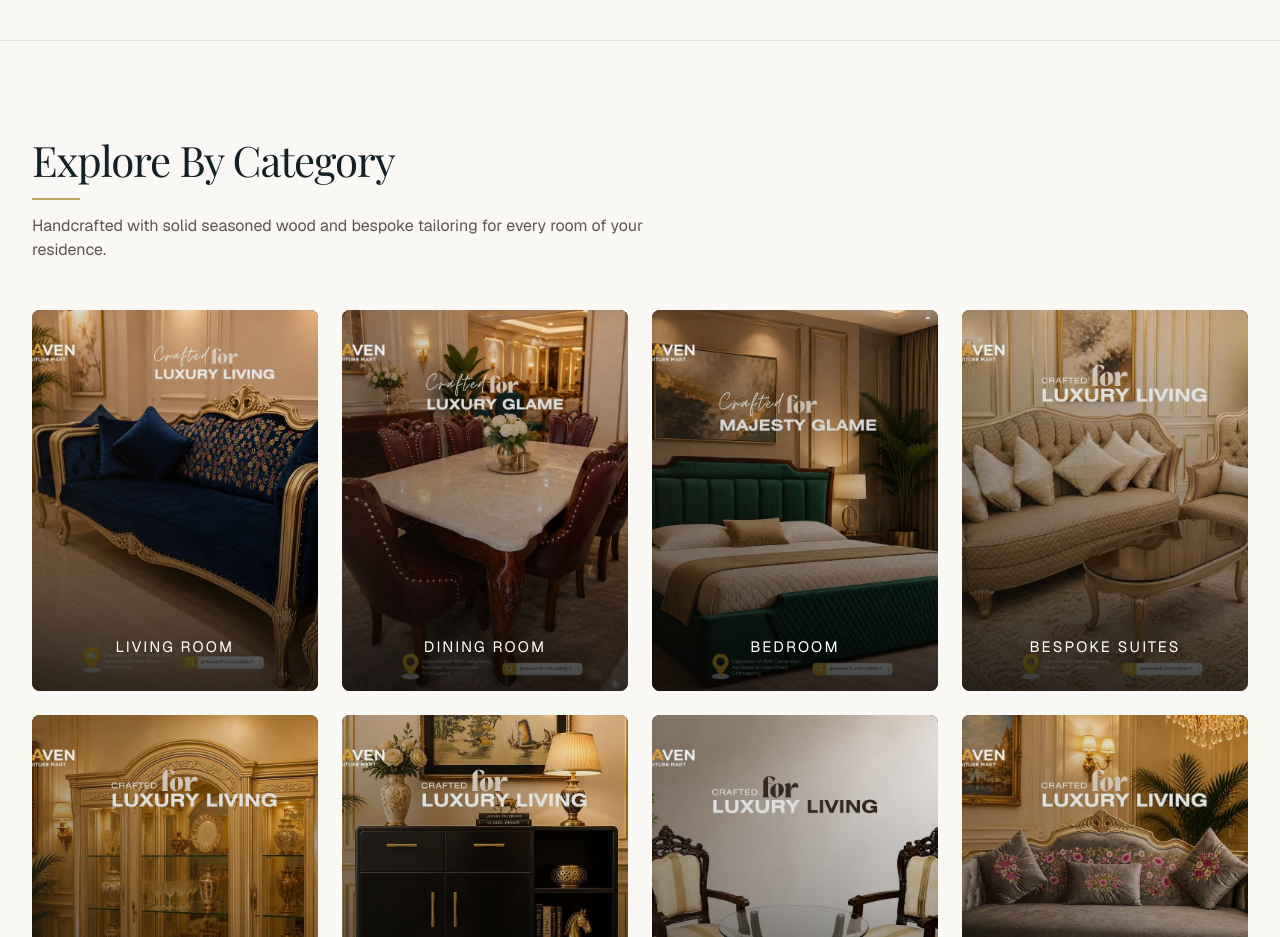
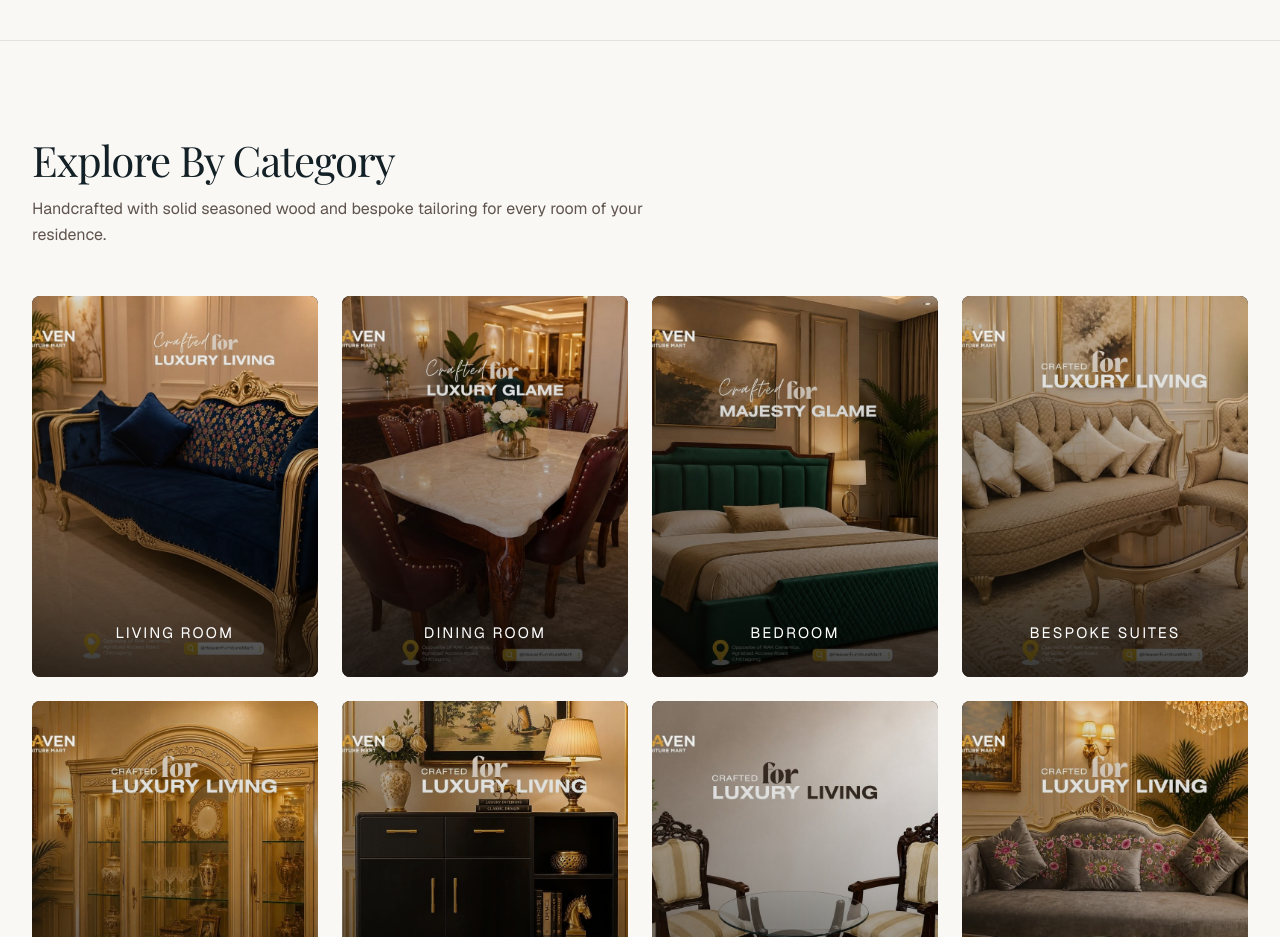
Before and after one commit to ahnafabid10/Heaven-Furniture-Mart-landing-page, a Next.js app: page / in a window 1280 px wide. Shown: the part 1540-2477 px from the top of the page. Built offline with nearby package versions, Linux system fonts and the light colour scheme.

Commit message:
feat: add CategoryGrid component to display furniture collections on the homepage

```diff
--- a/src/components/HomePage/CategoryGrid.tsx
+++ b/src/components/HomePage/CategoryGrid.tsx
@@ -86,12 +86,11 @@
       <div className="w-full max-w-[1560px] mx-auto px-4 sm:px-6 lg:px-8">
 
         {/* Section Header */}
-        <div className="text-left max-w-2xl mb-10 sm:mb-12">
+        <div className="text-left max-w-2xl mb-10 sm:mb-12 space-y-3">
           <h2 className="font-serif text-2xl sm:text-4xl lg:text-[42px] text-[#132026] tracking-tight">
             Explore By Category
           </h2>
-          <div className="w-12 h-0.5 bg-[#C5A25D] my-3.5" />
-          <p className="text-sm sm:text-base text-[#2B1E16]/75 font-normal">
+          <p className="text-sm sm:text-base text-[#2B1E16]/75 font-normal leading-relaxed">
             Handcrafted with solid seasoned wood and bespoke tailoring for every room of your residence.
           </p>
         </div>
```
